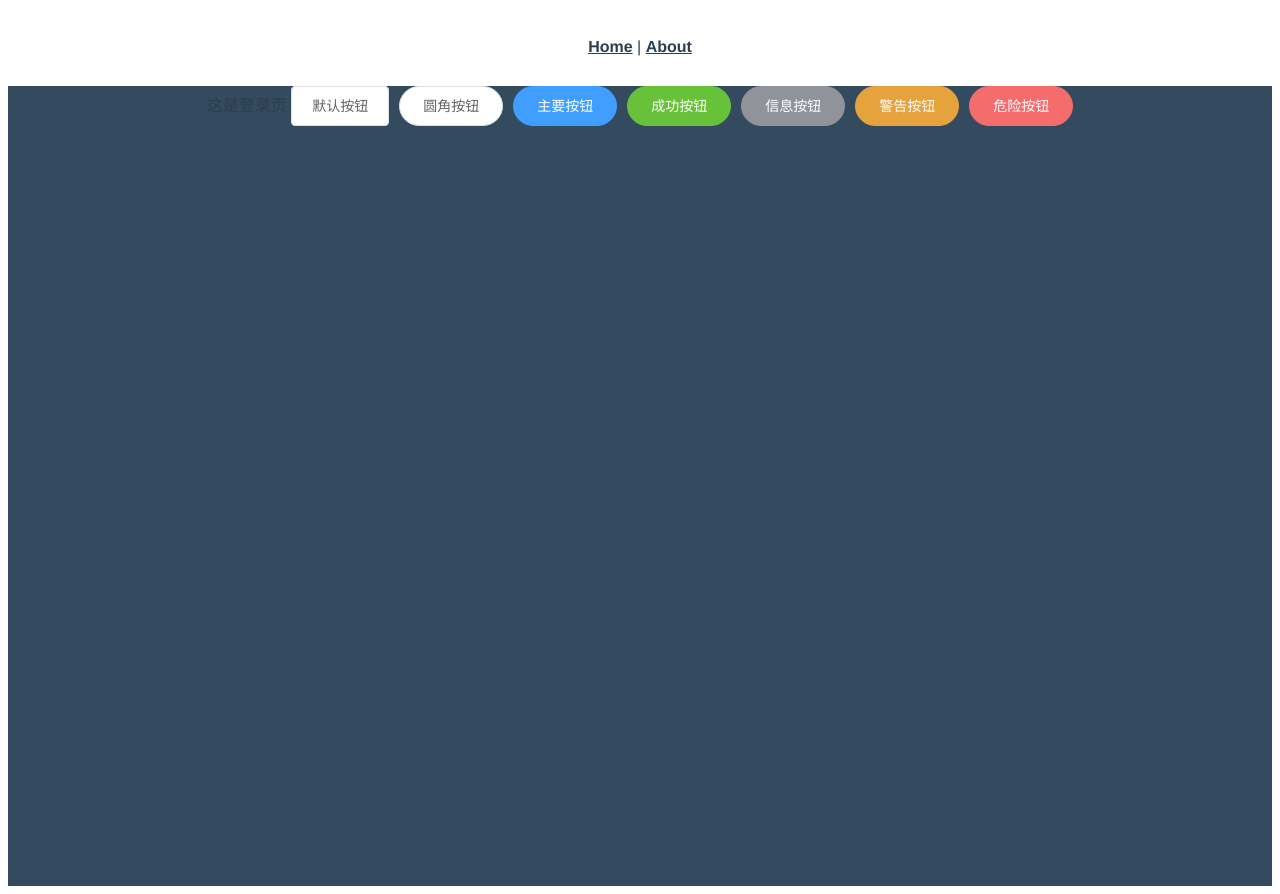
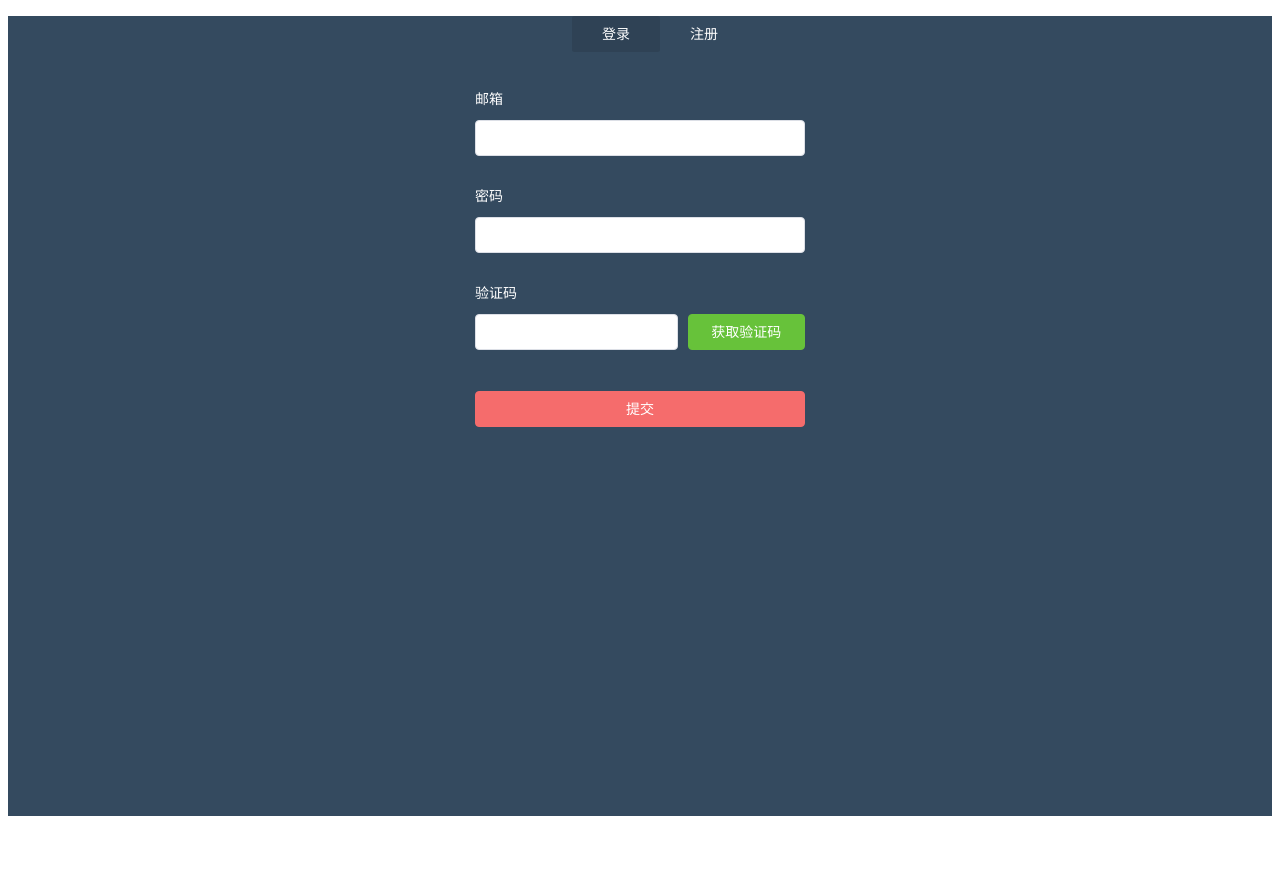
Before and after one commit to Davidkity/vue-admin, a Vue app: page /#/login in a window 1280 px wide. After the commit the page ends 824 px from the top, so only its background shows below. Built offline with nearby package versions, Linux system fonts and the light colour scheme.

Commit message:
登录页面的静态制作，input数据验证

```diff
--- a/src/App.vue
+++ b/src/App.vue
@@ -1,9 +1,6 @@
 <template>
   <div id="app">
-    <div id="nav">
-      <router-link to="/">Home</router-link> |
-      <router-link to="/about">About</router-link>
-    </div>
+
     <router-view />
   </div>
 </template>
--- /dev/null
+++ b/src/utils/validate.js
@@ -0,0 +1,44 @@
+/**
+ * 过滤特殊字符
+ */
+export function stripscript(str){
+    var rs = "";
+    for (var i = 0; i < str.length; i++){
+        rs = rs + str.substr(i,1).replace(/[`～*~!@#$%^&*()_\-+=<>?:"{}|,./;'\\[\]·~！@#￥%……&*（）——\-+={ }|《》？：“”【】、；‘’，。、]/g,'');
+    }
+    return rs;
+}
+
+/**
+ * 验证邮箱
+ */
+export function validateEmail(value){
+    let reg = /^([a-zA-Z]|[0-9])(\w|\-)+@[a-zA-Z0-9]+\.([a-zA-Z]{2,4})$/;
+    if(!reg.test(value)){
+        return false;
+    }else{
+        return true;
+    }
+}
+
+/**
+ * 验证密码 6-20为的字母 + 数字
+ */
+export function validatePass(value){
+    let reg = /^(?!\D+$)(?![^a-zA-Z]+$)\S{6,20}$/;
+    if(!reg.test(value)){
+        return false;
+    }else{
+        return true;
+    }
+}
+
+
+
+/**
+ * 验证验证码 6为的字母 或 数字
+ */
+export function validateCodeValue(value){
+    let reg = /^[a-z0-9]{6}$/;
+    return reg.test(value) ? true : false;
+}
--- a/src/views/Login/index.vue
+++ b/src/views/Login/index.vue
@@ -1,23 +1,206 @@
 <template>
   <div id="login">
-    这是登录页
-    <el-button>默认按钮</el-button>
-    <el-button round>圆角按钮</el-button>
-    <el-button type="primary" round>主要按钮</el-button>
-    <el-button type="success" round>成功按钮</el-button>
-    <el-button type="info" round>信息按钮</el-button>
-    <el-button type="warning" round>警告按钮</el-button>
-    <el-button type="danger" round>危险按钮</el-button>
+      <div class="login-wrap">
+            <ul class="menu-tab">
+            <li :class="{'current': item.current}" v-for="item in menuTab" :key="item.id" @click="toggleMmeu(item)" >{{ item.txt }}</li>
+            </ul>
+          <!-- 表单开始 -->
+            <el-form :model="ruleForm" status-icon :rules="rules" ref="ruleForm"  class="login-form" size="medium">
+                <el-form-item  prop="username" class="item-form">
+                    <label>邮箱</label>
+                    <el-input type="text" v-model="ruleForm.username" autocomplete="off"></el-input>
+                </el-form-item>
+                <el-form-item  prop="password" class="item-form">
+                    <label>密码</label>
+                    <el-input  v-model="ruleForm.password" autocomplete="off" minlength=6 maxlength=20></el-input>
+                </el-form-item>
+                <el-form-item  prop="passwords" class="item-form" v-if="model === 'register'">
+                    <label>重复密码</label>
+                    <el-input  v-model="ruleForm.passwords" autocomplete="off" minlength=6 maxlength=20></el-input>
+                </el-form-item>
+                <el-form-item  prop="code" class="item-form">
+                    <label>验证码</label>
+                    <el-row :gutter="10">
+                        <el-col :span="15">
+                            <el-input v-model.number="ruleForm.code" minlength=6 maxlength=6></el-input>
+                        </el-col>
+                        <el-col :span="9">
+                            <el-button type="success" class="block">获取验证码</el-button>
+                        </el-col>
+                    </el-row>
+
+                </el-form-item>
+                <el-form-item>
+                    <el-button type="danger" @click="submitForm('ruleForm')" class="login-btn block">提交</el-button>
+
+            </el-form-item>
+</el-form>
+      </div>
   </div>
 </template>
 <script>
+import { stripscript,validateEmail,validatePass,validateCodeValue } from '@/utils/validate'
 export default {
-  name: "login"
-};
+  name: "login",
+  data() {
+
+    //验证用户名
+    var validateUsername = (rule, value, callback) => {
+        if (value === '') {
+            callback(new Error('请输入用户名'));
+        } else if(!validateEmail(value)){     //邮箱验证，正则表达式
+            callback(new Error('用户名格式有误'));
+        }
+        else {
+            callback();  //true
+        }
+    };
+    //验证密码
+    var validatePassword = (rule, value, callback) => {
+
+        this.ruleForm.password = stripscript(value);
+        value = this.ruleForm.password;
+
+        if (value === '') {
+            callback(new Error('请再次输入密码'));
+        } else if (!validatePass(value)) {
+            callback(new Error('密码为6至20为的数组+字母'));
+        } else {
+            callback();
+        }
+    };
+    //验证重复密码
+    var validatePasswords = (rule, value, callback) => {
+
+        this.ruleForm.passwords = stripscript(value);
+        value = this.ruleForm.passwords;
+
+        if (value === '') {
+            callback(new Error('请再次输入密码'));
+        } else if (value != this.ruleForm.password) {
+            callback(new Error('两次密码不匹配，请重新输入'));
+        } else {
+            callback();
+        }
+    };
+    //验证验证码
+    var validateCode = (rule, value, callback) => {
+
+        this.ruleForm.code = stripscript(value);
+        value = this.ruleForm.code;
+
+
+        if (value === '') {
+            return callback(new Error('请输入验证码'));
+        } else if(!validateCodeValue(value)){
+            return callback(new Error('验证码格式有误'));
+        } else {
+            callback();
+        }
+    }
+
+    return {
+        menuTab:[
+            { txt: "登录", current: true, type: 'login' },
+            { txt: "注册", current: false, type: 'register' }
+        ],
+        //模块名
+        model: "login",
+        isActive: true,
+        //表单数据
+        ruleForm: {
+            username: '',
+            password: '',
+            passwords: '',
+            code: ''
+        },
+        rules: {
+            username: [
+            { validator: validateUsername, trigger: 'blur' }
+            ],
+            password: [
+            { validator: validatePassword, trigger: 'blur' }
+            ],
+            passwords: [
+            { validator: validatePasswords, trigger: 'blur' }
+            ],
+            code: [
+            { validator: validateCode, trigger: 'blur' }
+            ]
+        }
+    }
+  },
+  created() {
+
+  },
+  mounted() {
+
+  },
+  //写函数的地方
+  methods: {
+      // vue 数据驱动视图渲染
+      // js  操作DOM元素
+    toggleMmeu(data){
+        this.menuTab.forEach(element => {
+            element.current = false;
+        });
+        data.current = true;
+        //修改模块值
+        this.model = data.type;
+    },
+    submitForm(formName) {
+        this.$refs[formName].validate((valid) => {
+            if (valid) {
+            alert('submit!');
+            } else {
+            console.log('error submit!!');
+            return false;
+            }
+        });
+    },
+
+  }
+}
+
 </script>
 <style lang="scss" scoped>
 #login {
   height: 100vh;
   background-color: #344a5f;
 }
+.login-wrap {
+    width: 330px;
+    margin: auto;
+}
+.menu-tab {
+    text-align: center;
+    li {
+        display: inline-block;
+        width: 88px;
+        line-height: 36px;
+        font-size: 14px;
+        color: #fff;
+        border-radius: 2px;
+        cursor: pointer
+    }
+    .current {
+        background-color: rgba(0,0,0,.1);
+    }
+}
+.login-form {
+    margin-top: 29px;
+    label {
+        display: block;
+        text-align: left;
+        margin-bottom: 3px;
+        font-size: 14px;
+        color: #fff
+    }
+    .item-form { margin-bottom: 13xp; }
+    .block {
+        display: block;
+        width: 100%;
+    }
+    .login-btn {margin-top: 19px; }
+}
 </style>
--- a/vue.config.js
+++ b/vue.config.js
@@ -13,18 +13,18 @@
 
     },
     configureWebpack: (config) => {
-     //     config.resolve = { // 配置解析别名
-     //         extensions: ['.js','.json','.vue'],
-     //         alias: {
-     //            '@': path.resolve(__dirname, './src'),
-     //             'public': path.resolve(__dirname, './public'),
-     //             'compoments': path.resolve(__dirname, './src/components'),
-     //             'common': path.resolve(__dirname, './src/common'),
-     //             'api': path.resolve(__dirname, './src/api'),
-     //             'view': path.resolve(__dirname, './src/view'),
-     //             'data': path.resolve(__dirname, './src/data')
-     //        }
-     //   }
+         config.resolve = { // 配置解析别名
+             extensions: ['.js','.json','.vue'],  //自动添加文件名后缀
+             alias: {
+                '@': path.resolve(__dirname, './src'),
+                 'public': path.resolve(__dirname, './public'),
+                 'compoments': path.resolve(__dirname, './src/components'),
+                 'common': path.resolve(__dirname, './src/common'),
+                 'api': path.resolve(__dirname, './src/api'),
+                 'view': path.resolve(__dirname, './src/view'),
+                 'data': path.resolve(__dirname, './src/data')
+            }
+       }
     },
     //生产环境是否生成 sourceMap文件
     productionSourceMap: false,
```
